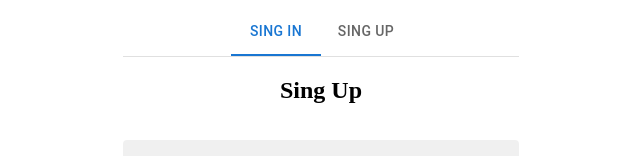
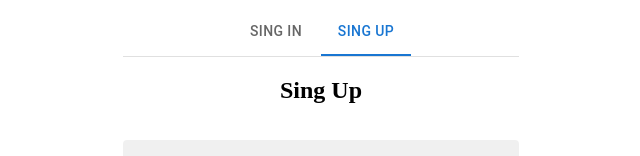
Before and after one commit to Amir-Aminian/schedule-assistant, a React (Create React App) app: page /singUp in a window 1280 px wide. Shown: the top 156 px of the page, without its empty margins (319-959 px from the left). Built offline with nearby package versions, Linux system fonts and the light colour scheme.

Commit message:
added a prop to navigation bar for changing tab style

```diff
--- a/src/components/authentication/NavigationBar.js
+++ b/src/components/authentication/NavigationBar.js
@@ -1,18 +1,11 @@
 import { Grid, Tabs, Tab, Box } from "@mui/material";
 import { Link } from "react-router-dom";
-import { useState } from "react";
 
-const NavigationBar =() => {
-    const [value, setValue] = useState(0);
-
-    const handleChange = (event, newValue) => {
-        setValue(newValue);
-    };
-
+const NavigationBar =({ tabIndex }) => {
     return (
         <Box borderBottom={1} borderColor="divider">
             <Grid container direction="row" alignItems="center" justifyContent="center" >
-                <Tabs value={value} onChange={handleChange}>
+                <Tabs value={tabIndex}>
                     <Tab component={Link} to={"/"} label="Sing In" />
                     <Tab component={Link} to={"/singUp"} label="Sing Up" />
                 </Tabs>
--- a/src/components/authentication/SingIn.js
+++ b/src/components/authentication/SingIn.js
@@ -6,7 +6,7 @@ import NavigationBar from "./NavigationBar";
 const SingIn = () => {
     return (
         <Box>
-        <NavigationBar />
+        <NavigationBar tabIndex={0} />
         <Grid container direction="column" alignItems="center" justifyContent="center" spacing={2}>
             <Grid item>
                 <h2>Sing In</h2>
--- a/src/components/authentication/SingUp.js
+++ b/src/components/authentication/SingUp.js
@@ -9,7 +9,7 @@ const SingUp = () => {
 
     return (
         <Box>
-        <NavigationBar />
+        <NavigationBar tabIndex={1} />
         <Grid container direction="column" alignItems="center" justifyContent="center" spacing={2}>
             <Grid item>
                 <h2>Sing Up</h2>
```
